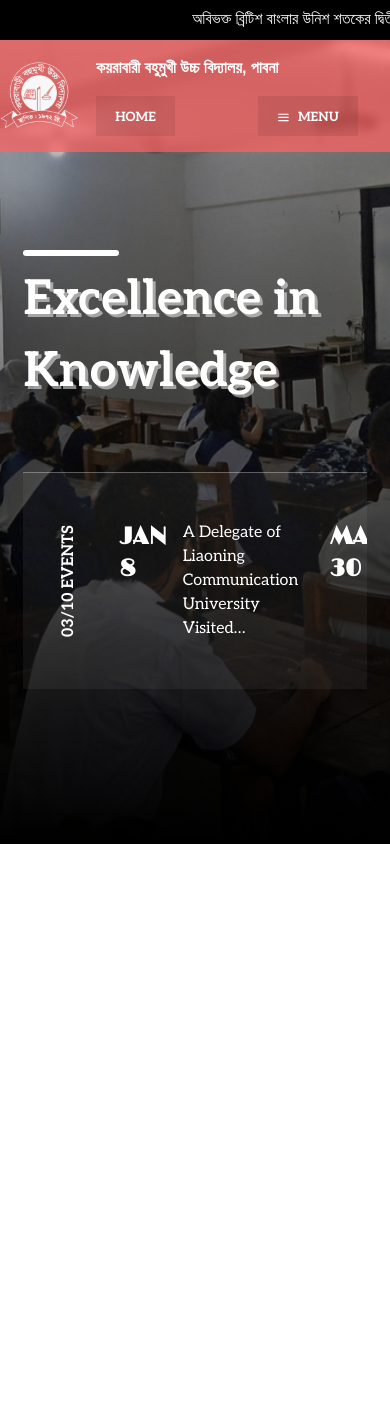
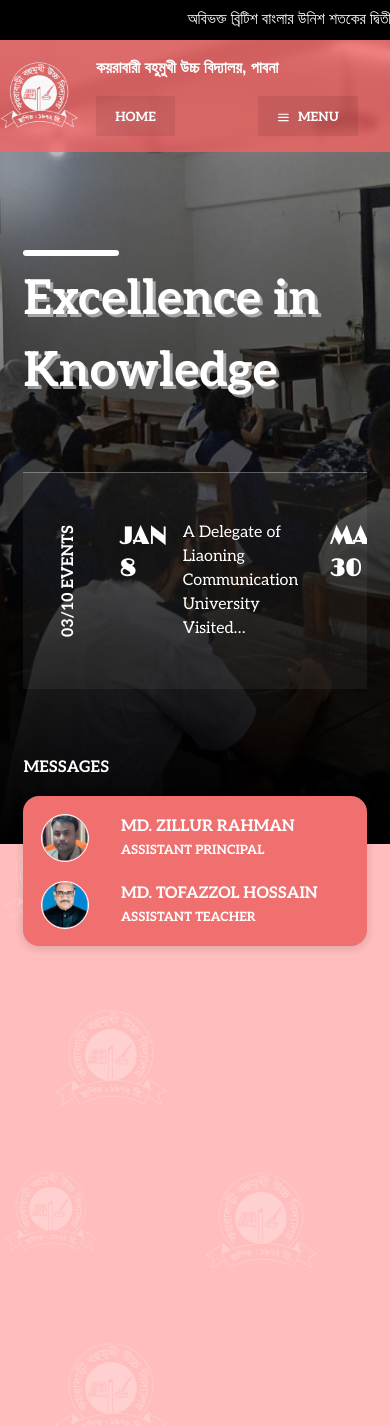
Before and after one commit to AneekRahman/education-suite, a React (Create React App) app in the folder client/: page / in a window 390 px wide. Before the commit the page ends 844 px from the top, so only its background shows below. Built offline with nearby package versions, Linux system fonts and the light colour scheme.

Commit message:
- Finish MessagesRow (mobile)

```diff
--- a/client/src/pages/HomePage.tsx
+++ b/client/src/pages/HomePage.tsx
@@ -135,8 +135,9 @@ export default function HomePage() {
         </div>
         <EventsBox />
       </div>
-      {/* <MessagesRow />
-      <div className={styles.WigglyBg1Wrapper}>
+      <MessagesRow />
+      <div style={{ height: "30em" }}></div>
+      {/* <div className={styles.WigglyBg1Wrapper}>
         <img src="/assets/wiggly-bg1.svg" className={styles.WiggleBg1} alt="" />
         <NoticeBox />
       </div>
--- a/client/src/styles/HomePage.module.scss
+++ b/client/src/styles/HomePage.module.scss
@@ -506,5 +506,36 @@ $mobileMediaThreshold: 1000px;
         }
       }
     }
+
+    .MessagesRowWrapper {
+      margin-top: -3em;
+      flex-direction: column;
+      padding: 0.5em;
+      width: 100%;
+
+      h3 {
+        // display: none;
+        transform: none;
+        top: -2.5em;
+        left: 0;
+      }
+
+      .MessageColumn {
+        padding: 0.4em;
+        margin: 0.2em;
+
+        img {
+          width: 3em;
+          height: 3em;
+        }
+        h4 {
+          font-size: 1em;
+        }
+        p {
+          margin-top: 0.2em;
+          font-size: 0.8em;
+        }
+      }
+    }
   }
 }
```
